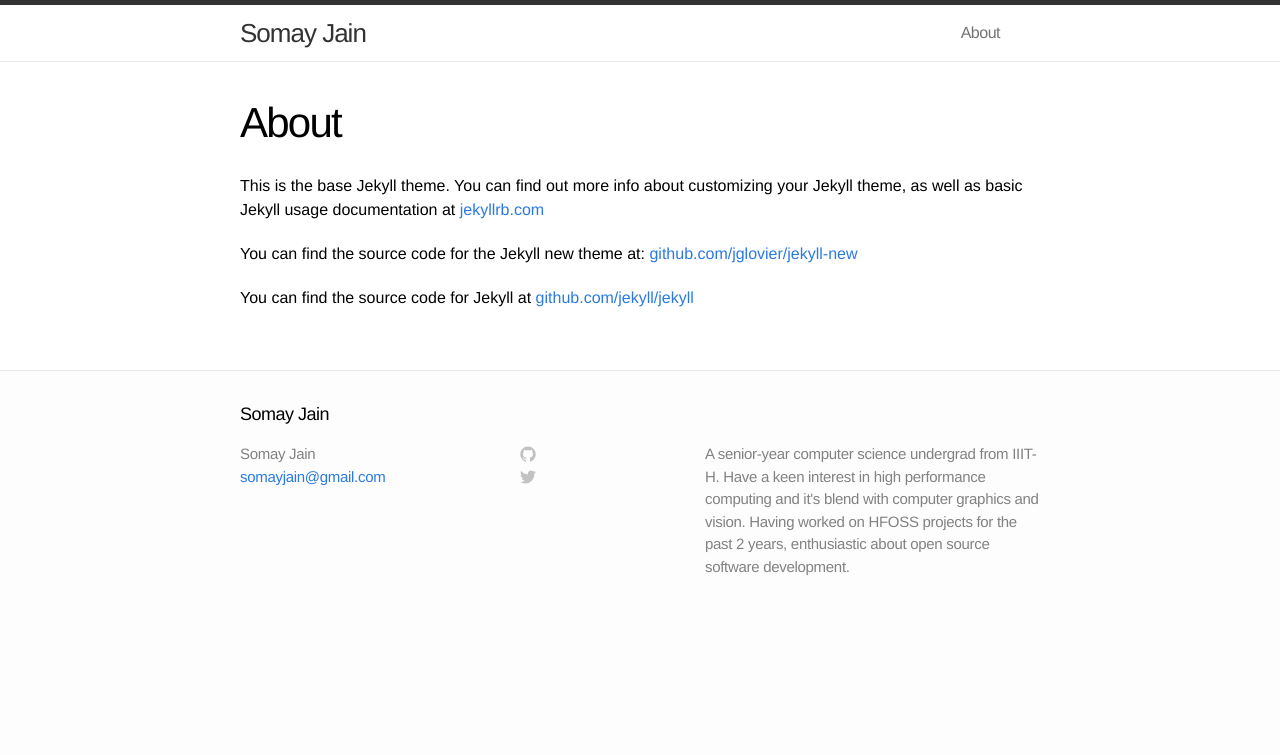
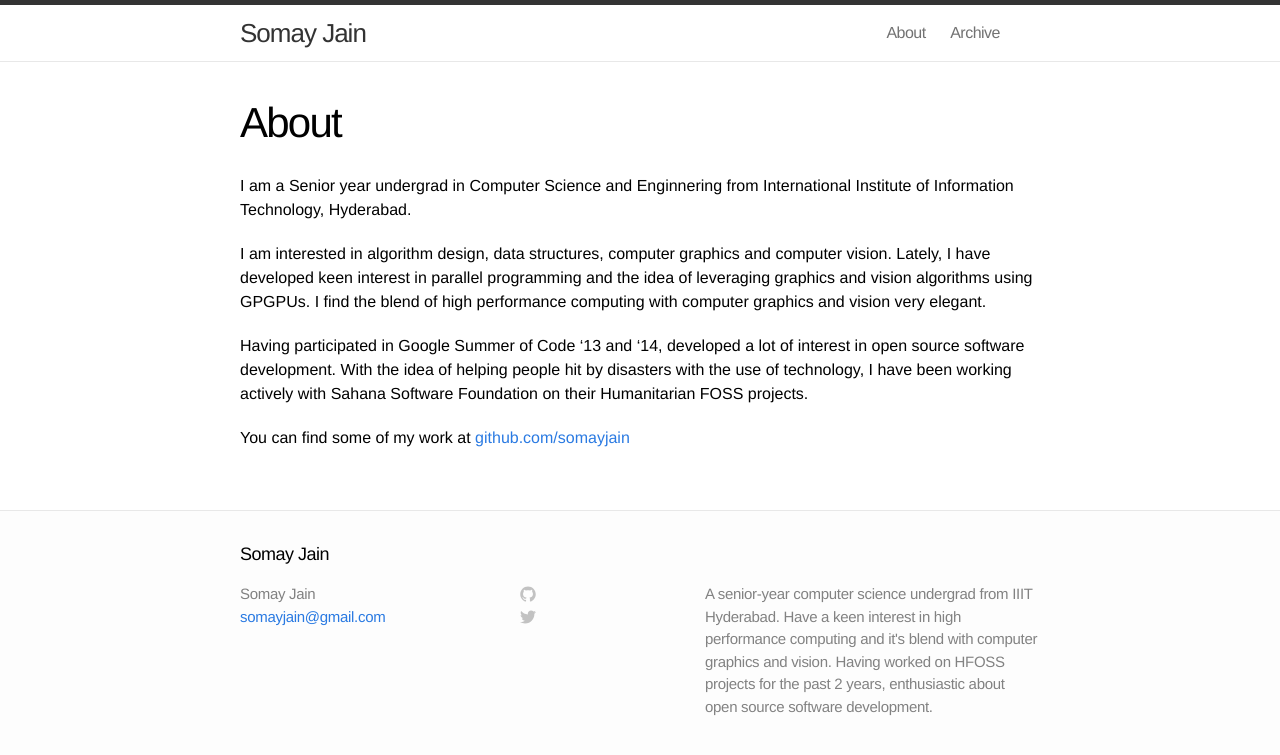
Before and after one commit to somayjain/somayjain.github.io, a Jekyll site: the page built from about.md, in a window 1280 px wide. Shown: the top 755 px of the page. Built offline with Jekyll 4.4.1, drawn with Linux system fonts in a browser that asks for light colours.

Commit message:
1st post, Changed about me

```diff
--- a/_config.yml
+++ b/_config.yml
@@ -1,7 +1,7 @@
 # Site settings
 title: Somay Jain
 email: somayjain@gmail.com
-description: "A senior-year computer science undergrad from IIIT-H. Have a keen interest in high performance computing and it's blend with computer graphics and vision. Having worked on HFOSS projects for the past 2 years, enthusiastic about open source software development."
+description: "A senior-year computer science undergrad from IIIT Hyderabad. Have a keen interest in high performance computing and it's blend with computer graphics and vision. Having worked on HFOSS projects for the past 2 years, enthusiastic about open source software development."
 baseurl: ""
 url: "http://yourdomain.com"
 
--- a/_layouts/post.html
+++ b/_layouts/post.html
@@ -12,4 +12,6 @@ layout: default
   {{ content }}
   </article>
 
+  {% include comments.html %}
+
 </div>
--- a/about.md
+++ b/about.md
@@ -4,8 +4,10 @@ title: About
 permalink: /about/
 ---
 
-This is the base Jekyll theme. You can find out more info about customizing your Jekyll theme, as well as basic Jekyll usage documentation at [jekyllrb.com](http://jekyllrb.com/)
+I am a Senior year undergrad in Computer Science and Enginnering from International Institute of Information Technology, Hyderabad.
 
-You can find the source code for the Jekyll new theme at: [github.com/jglovier/jekyll-new](https://github.com/jglovier/jekyll-new)
+I am interested in algorithm design, data structures, computer graphics and computer vision. Lately, I have developed keen interest in parallel programming and the idea of leveraging graphics and vision algorithms using GPGPUs. I find the blend of high performance computing with computer graphics and vision very elegant.
 
-You can find the source code for Jekyll at [github.com/jekyll/jekyll](https://github.com/jekyll/jekyll)
+Having participated in Google Summer of Code '13 and '14, developed a lot of interest in open source software development. With the idea of helping people hit by disasters with the use of technology, I have been working actively with Sahana Software Foundation on their Humanitarian FOSS projects.
+
+You can find some of my work at [github.com/somayjain](https://github.com/somayjain)
```
Also changed, not shown: _includes/comments.html (added, +14 -0 lines), _posts/2014-05-01-gsoc-sahana.markdown (added, +21 -0 lines), _posts/2014-05-25-welcome-to-jekyll.markdown (deleted, +0 -24 lines), archive.md (added, +10 -0 lines), 4 other files.
